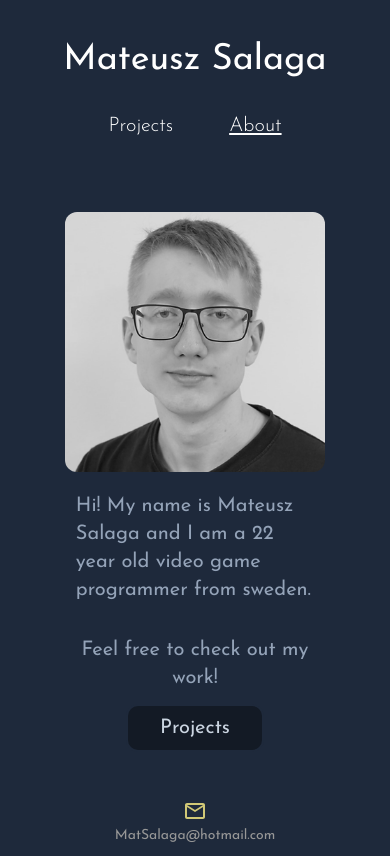
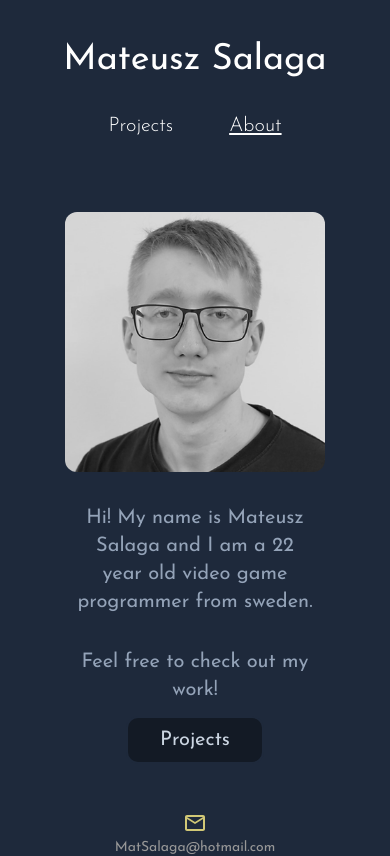
Before and after one commit to Keochori/portfolio, a Next.js app: page /Pages/About in a window 390 px wide. Shown: the top 856 px of the page. Built offline with nearby package versions, Linux system fonts and the light colour scheme.

Commit message:
About Page: Image & Text not centered on mobile fix
About Page on mobile has now text and portrait image centered.

```diff
--- a/app/Pages/About/page.tsx
+++ b/app/Pages/About/page.tsx
@@ -8,7 +8,7 @@ import React from 'react'
 import { useMediaQuery } from 'react-responsive'
 
 export default function AboutPage() {
-  const isTabletOrMobile = useMediaQuery({ query: '(max-width: 1224px)' })
+  const isTabletOrMobile = useMediaQuery({ query: '(max-width: 1150px)' })
   if (isTabletOrMobile == true) {
     return AboutMobile();
   } else {
@@ -123,7 +123,7 @@ function AboutMobile() {
       <div className="w-8/12 h-screen flex flex-col">
 
         {/* Portrait */}
-        <div className="w-full h-fill">
+        <div className="w-full h-fill flex justify-center">
             <Image
               className=" rounded-xl grayscale"
               src={Portrait}
@@ -134,9 +134,9 @@ function AboutMobile() {
         </div>
 
         {/* Content */}
-        <div className="w-full h-fit flex justify-center pt-5">
+        <div className="w-full h-fit flex justify-center pt-8">
           <div className="w-11/12 h-fit">
-            <p className="font-josefin text-slate-400 text-xl">
+            <p className="font-josefin text-slate-400 text-xl text-center">
               Hi! My name is Mateusz Salaga and I am a 22 year old video game
               programmer from sweden.
             </p>
```
